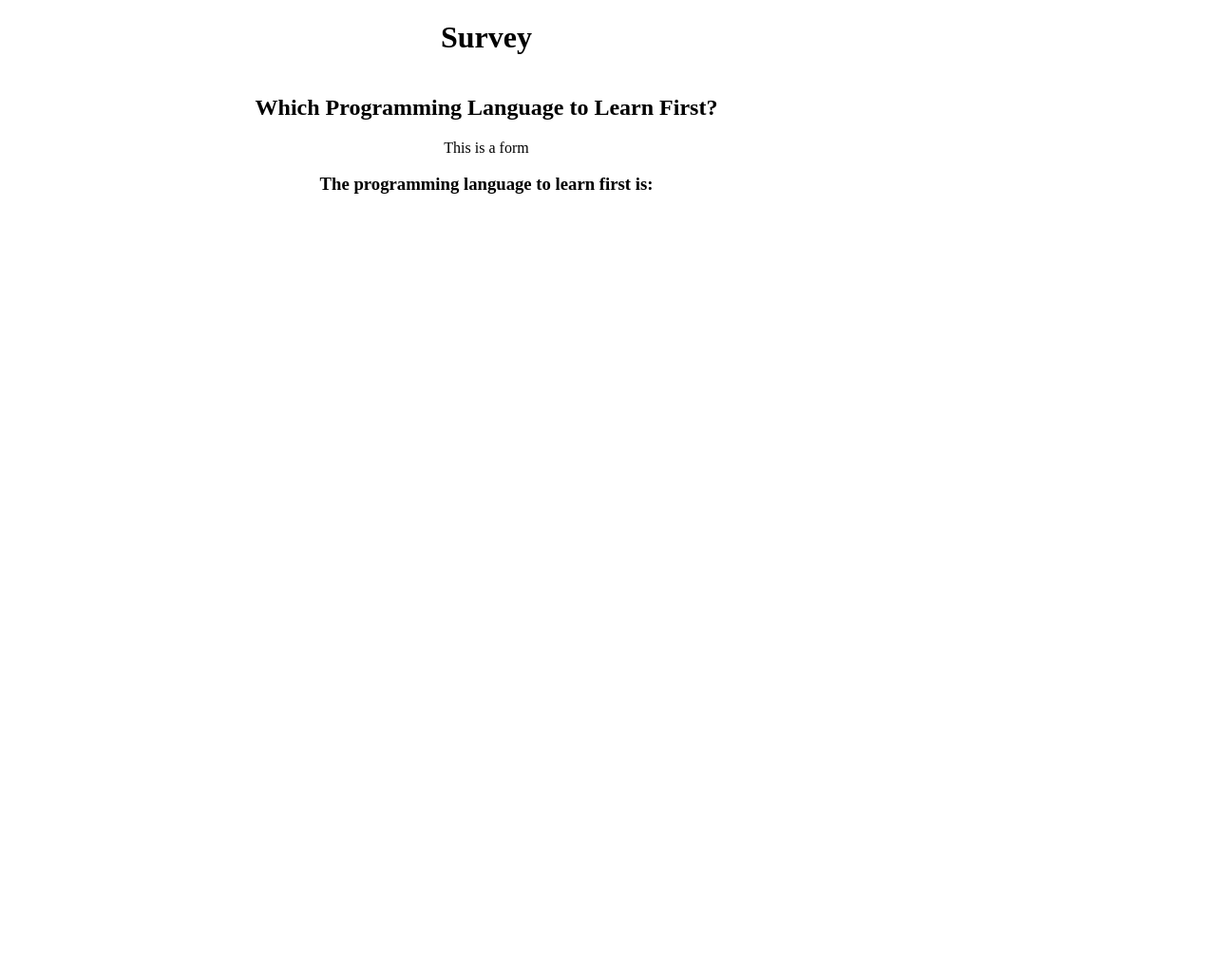
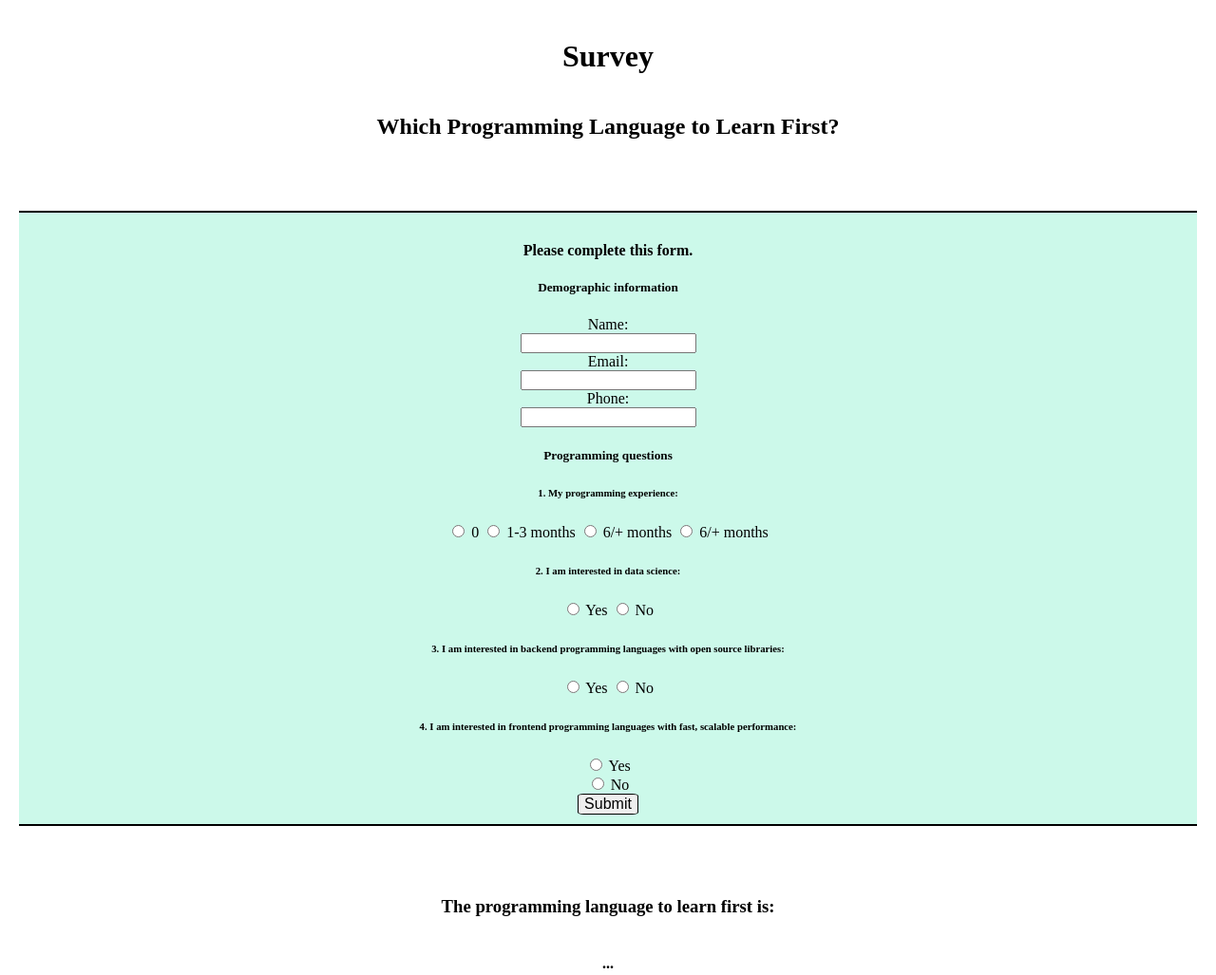
Before and after one commit to hibnermm/survey, a plain HTML site: page index.html in a window 1280 px wide. Shown: the whole page at 95% size. Before the commit the page ends 800 px from the top, so only its background shows below. Drawn offline with Linux system fonts and the light colour scheme.

Commit message:
add survey items with styling and WIP with format spacing

```diff
--- a/css/styles.css
+++ b/css/styles.css
@@ -5,9 +5,31 @@ body{
 }
 
 .container{
+  margin: 10px;
+  padding: 10px;
   display: flex;
-  width: 80%;
+  width: auto;
+  height: auto;
   flex-direction: column;
   justify-content: center;
   text-align: center;
 }
+
+
+.form1{
+  margin-top: 25px;
+  margin-bottom: 25px;
+  padding-top: 10px;
+  padding-bottom: 10px;
+  border-top: solid 2px black;
+  border-bottom: solid 2px black;
+  background-color: rgb(204, 249, 234);
+  font-size: 1rem;
+  flex: space-between;
+}
+
+.form-btn{
+  border: solid 1px black;
+  border-radius: 10%;
+  font-size: 1rem;
+}
--- a/index.html
+++ b/index.html
@@ -13,10 +13,81 @@
     <h2>Which Programming Language to Learn First?</h2>
   </div>
   <div class="container">
-    <form>This is a form</form>
+    <form>
+      <div class="form1">
+        <h4>Please complete this form.</h4>
+        <div>
+          <h5>Demographic information</h5>
+          <label for="name">Name: </label><br />
+          <input type="text" id="name" name="name" /><br />
+          <label for="email">Email: </label><br />
+          <input type="text" id="email" name="email" /><br />
+          <label for="phone">Phone: </label><br />
+          <input type="text" id="phone" name="phone" /><br />
+        </div>
+        <div>
+          <h5>Programming questions</h5>
+          <h6>1. My programming experience:</h6>
+          <input
+            type="radio"
+            id="zero-month"
+            name="experience"
+            value="zero-month"
+          />
+          <label for="zero-month">0</label>
+          <input
+            type="radio"
+            id="onethree-month"
+            name="experience"
+            value="onethree-month"
+          />
+          <label for="onethree-month">1-3 months</label>
+          <input
+            type="radio"
+            id="foursix-month"
+            name="experience"
+            value="foursix-month"
+          />
+          <label for="oversix-month">6/+ months</label>
+          <input
+            type="radio"
+            id="oversix-month"
+            name="experience"
+            value="oversix-month"
+          />
+          <label for="oversix-month">6/+ months</label>
+
+          <h6>2. I am interested in data science:</h6>
+          <input type="radio" id="yes" name="data-science" value="yes-data" />
+          <label for="yes-data">Yes</label>
+          <input type="radio" id="no" name="data-science" value="no-data" />
+          <label for="no-data">No</label>
+
+          <h6>
+            3. I am interested in backend programming languages with open source
+            libraries:
+          </h6>
+          <input type="radio" id="yes" name="backend" value="yes-backend" />
+          <label for="yes-backend">Yes</label>
+          <input type="radio" id="no" name="backend" value="no-backend" />
+          <label for="no-backend">No</label>
+
+          <h6>
+            4. I am interested in frontend programming languages with fast,
+            scalable performance:
+          </h6>
+          <input type="radio" id="yes" name="frontend" value="yes-frontend" />
+          <label for="yes-frontend">Yes</label> <br />
+          <input type="radio" id="no" name="frontend" value="no-frontend" />
+          <label for="no-frontend">No</label> <br />
+        </div>
+        <button class="form-btn">Submit</button>
+      </div>
+    </form>
   </div>
   <div class="container">
     <h3>The programming language to learn first is:</h3>
+    <h4 id="output">...</h4>
   </div>
   <!--
   create survey - which language to learn first
```
